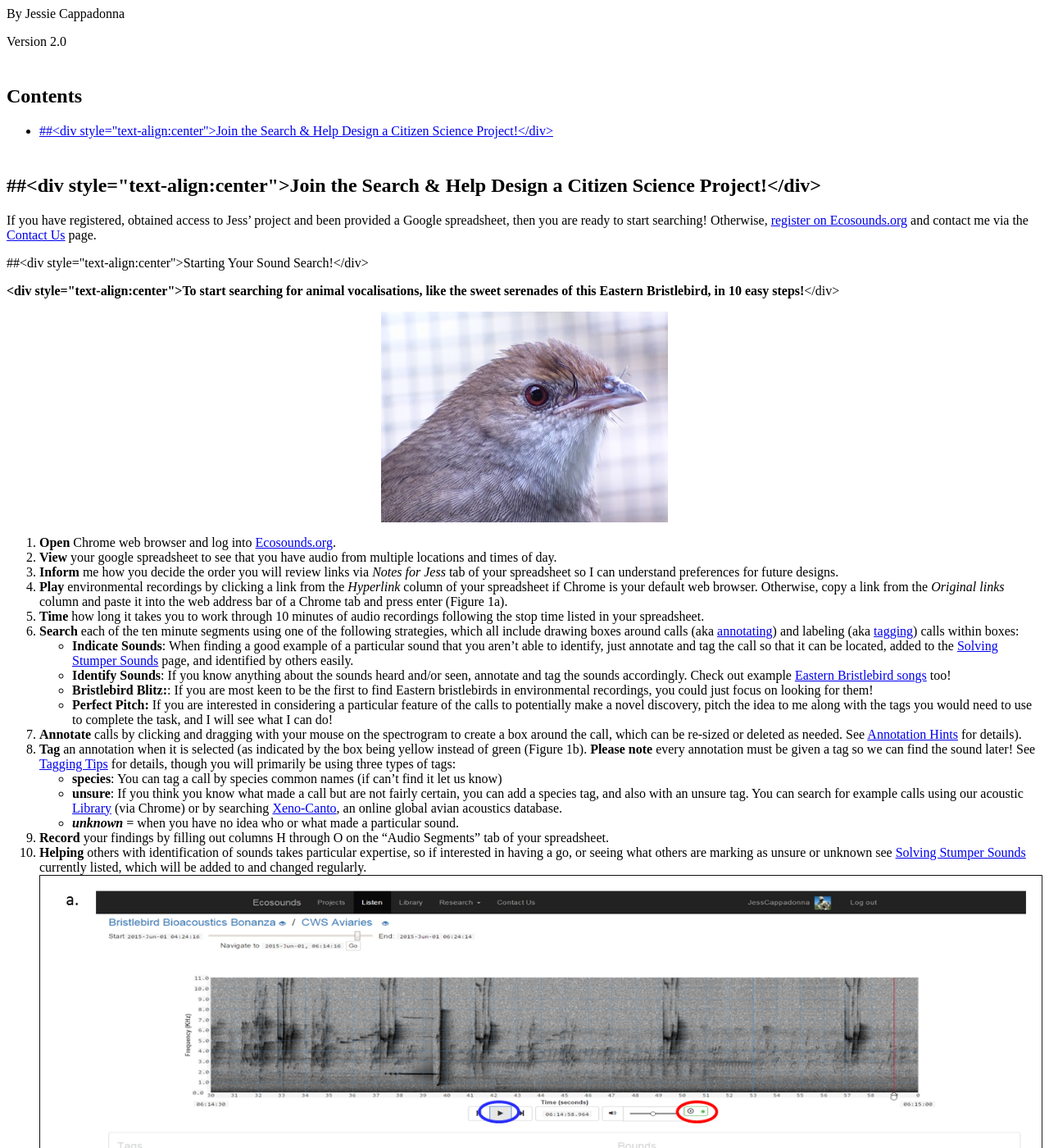
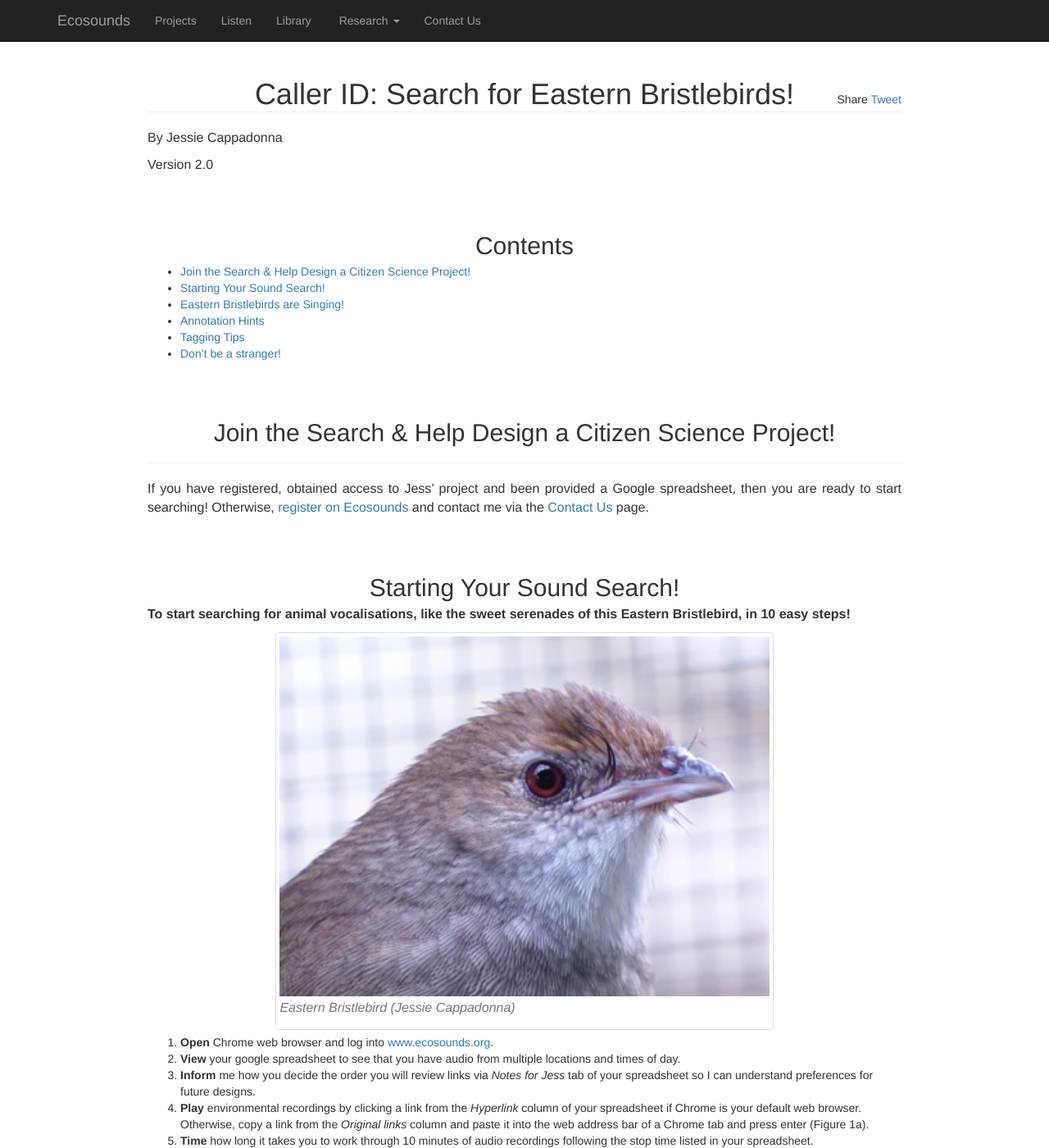
Before and after one commit to QutEcoacoustics/research-blog, a Jekyll site: the page built from help/sound-search-steps.md, in a window 1280 px wide and 1400 px high. Shown: the whole window at 82% size. Built offline with Jekyll 4.4.1, drawn with Linux system fonts in a browser that asks for light colours; nearby versions of some CDN libraries; comment, search, counter and statistics services are not loaded; some of the changed text lies outside the part shown.

Commit message:
Fixed technical issues
- Fixed invalid characters in frontmatter yaml
- Swapper inline HTML center divs with a page-level center directive
- Add images to audio snippet
- Implemented a same height and inline style image flow for audio
snippets (height is controlled by css .figure-audio directive on page)
- Fixed various broken links
- Standardized brand styling
- added more margin to all figure widgets

```diff
--- a/_includes/audio.html
+++ b/_includes/audio.html
@@ -1,4 +1,9 @@
-<figure class="figure figure-audio thumbnail">
+<figure class="figure figure-audio thumbnail {% if include.class  %}{{ include.class }}{% endif %}" style="{{ include.style }}">
+    {% if include.image_src %}
+    <a href="{% if include.href %}{{ include.href}}{% else %}{{ include.image_src }}{% endif %}">
+        <img src="{{ include.image_src }}" alt="{{ include.caption }}" >
+    </a>
+    {% endif %}
     {% if include.soundCloudTrack %}
     <iframe
         width="100%"
@@ -8,9 +13,11 @@
         src="https://w.soundcloud.com/player/?url=https%3A//api.soundcloud.com/tracks/{{ include.soundCloudTrack }}%3Fsecret_token%3D{{ include.soundCloudToken }}&amp;color=ff5500&amp;auto_play=false&amp;hide_related=true&amp;show_comments=false&amp;show_user=true&amp;show_reposts=false">
     </iframe>
     {% else %}
-    <audio style="width:100%" src="{{ include.src }}" alt="{{ include.caption }}" controls="controls">
-        Your browser does not support the <code>audio</code> element.
-	</audio>
+    <div class="figure-audio-wrapper">
+        <audio style="width:100%" src="{{ include.src }}" alt="{{ include.caption }}" controls="controls">
+            Your browser does not support the <code>audio</code> element.
+        </audio>
+    </div>
     {% endif %}
 
   <figcaption style="margin-top: 0.3em" class="text-muted small">
--- a/_includes/figure.html
+++ b/_includes/figure.html
@@ -1,4 +1,4 @@
-<figure class="figure thumbnail" style="{{ include.style }}">
+<figure class="figure thumbnail {% if include.class  %}{{ include.class }}{% endif %}" style="{{ include.style }}">
 	<a href="{% if include.href %}{{ include.href}}{% else %}{{ include.src }}{% endif %}">
 		<img src="{{ include.src }}" alt="{{ include.caption }}" >
 	</a>
--- a/_layouts/content.html
+++ b/_layouts/content.html
@@ -8,7 +8,7 @@
 
 </style>
 <div class="col-md-10 col-md-offset-1">
-    <div class="content">
+    <div class="content{% if layout.is_help  %}{{ ' help' }}{% endif %}">
       <div class="page-header">
         <h1 id="{{ page.title | slugify }}">{{ page.title }}
         {% if page.subtitle %}
--- /dev/null
+++ b/_layouts/help.html
@@ -0,0 +1,6 @@
+---
+layout: content
+is_help: true
+---
+
+{{ content }}
--- a/css/modifications.css
+++ b/css/modifications.css
@@ -60,7 +60,7 @@
 
 .figure {
   width: 100%;
-  margin: 0 auto;
+  margin: 5px auto;
   text-align: center
 }
 
@@ -72,11 +72,50 @@
   text-align: left;
 }
 
-.post .figure {
+.post .figure, .help .figure, .figure.medium  {
   width: 66%;
-  margin: 0 auto;
+  margin: 5px auto;
   text-align: center
 }
+
+.figure.half {
+    width: 49%;
+    margin: 5px auto;
+}
+
+.figure.inline {
+    clear: none;
+    display: inline-flex;
+    flex-direction: column;
+}
+
+.figure.inline>a>img{
+    width: auto;
+    height: auto;
+    max-height: 100%;
+}
+
+.figure.inline>a{
+    width: 100%;
+    height: 100%;
+    flex-shrink: 1;
+    flex-grow: 1;
+    display: block;
+    min-height: 1em;
+}
+
+.figure.inline>.figure-audio-wrapper {
+    width: 100%;
+    flex-grow: 0;
+    flex-basis: auto;
+}
+
+.figure.inline>figcaption{
+    flex-basis: auto;
+    flex-grow: 0;
+}
+
+
 
 .post figcaption {
   text-align: center;
--- a/help/sound-search-steps.md
+++ b/help/sound-search-steps.md
@@ -1,17 +1,20 @@
 ---
-layout: content
-title: Caller ID: Search for Eastern Bristlebirds!
+layout: help
+title: "Caller ID: Search for Eastern Bristlebirds!"
 # Include lines 1-3 and 5 (front matter) at top of each file) above is YAML files
-#to be added later as pages are developed:
+# to be added later as pages are developed:
 # If interested be sure and learn more about [this project](project-details.html), [our lab's work](about-ecosounds.html), and the [nature of acoustics](nature-of-sound.html).
 ---
+<style>
+  h1,h2,h3,h4,h5,h6 {
+    text-align: center;
+  }
 
-<style>
-  /* below is CSS (cascading style sheets) styling language for HTML */
-  h1,h2,h3,h4,h5,h6 {
-    padding-top: 1em;
+  .figure-audio {
+    height: 400px;
   }
 </style>
+
 
 By Jessie Cappadonna
 
@@ -24,75 +27,62 @@
 {:toc}
 
 
-##<div style="text-align:center">Join the Search & Help Design a Citizen Science Project!</div>
----
+## Join the Search & Help Design a Citizen Science Project!
 
-If you have registered, obtained access to Jess' project and been provided a Google spreadsheet, then you are ready to start searching! Otherwise, [register on Ecosounds.org](https://www.ecosounds.org/my_account/sign_upregistering.html) and contact me via the [Contact Us](https://www.ecosounds.org/contact_us) page.
+------
+
+If you have registered, obtained access to Jess' project and been provided a Google spreadsheet, then you are ready to start searching! Otherwise, [register on Ecosounds](https://www.ecosounds.org/my_account/sign_up.html) and contact me via the [Contact Us](https://www.ecosounds.org/contact_us) page.
 
 
-##<div style="text-align:center">Starting Your Sound Search!</div>
+## Starting Your Sound Search!
 
-**<div style="text-align:center">To start searching for animal vocalisations, like the sweet serenades of this Eastern Bristlebird, in 10 easy steps!**</div>
-
-<div style="text-align:center"><img src="./media/ebb_350x257.jpg" width=""/></div>
+**To start searching for animal vocalisations, like the sweet serenades of this Eastern Bristlebird, in 10 easy steps!**
 
 
-1. **Open** Chrome web browser and log into [Ecosounds.org](https://www.ecosounds.org/).
+{% include figure.html src="./media/ebb_350x257.jpg" caption="Eastern Bristlebird (Jessie Cappadonna)" medium="true" %}
+
+1. **Open** Chrome web browser and log into [www.ecosounds.org](https://www.ecosounds.org/).
 2.  **View** your google spreadsheet to see that you have audio from multiple locations and times of day.
 3. **Inform** me how you decide the order you will review links via _Notes for Jess_ tab of your spreadsheet so I can understand preferences for future designs.
 4. **Play** environmental recordings by clicking a link from the _Hyperlink_ column of your spreadsheet if Chrome is your default web browser. Otherwise, copy a link from the _Original links_ column and paste it into the web address bar of a Chrome tab and press enter (Figure 1a).
 5. **Time** how long it takes you to work through 10 minutes of audio recordings following the stop time listed in your spreadsheet.
-6. **Search** each of the ten minute segments using one of the following strategies, which all include drawing boxes around calls (aka [annotating](#annotations-hints)) and labeling (aka [tagging](#tagging-tips)) calls within boxes:
+6. **Search** each of the ten minute segments using one of the following strategies, which all include drawing boxes around calls (a.k.a. [annotating](#annotation-hints)) and labeling (a.k.a. [tagging](#tagging-tips)) calls within boxes:
 	- **Indicate Sounds**: When finding a good example of a particular sound that you aren't able to identify, just annotate and tag the call so that it can be located, added to the [Solving Stumper Sounds](https://docs.google.com/spreadsheets/d/1Bi8UXihbrASNy0SP2KsAYPIqWiSPzoE2ApDruRhoXiE/edit?usp=sharing) page, and identified by others easily.
-	- **Identify Sounds**:  If you know anything about the sounds heard and/or seen, annotate and tag the sounds accordingly. Check out example [Eastern Bristlebird songs](Eastern Bristlebirds are Singing!) too!
+	- **Identify Sounds**:  If you know anything about the sounds heard and/or seen, annotate and tag the sounds accordingly. Check out example [Eastern Bristlebird songs](#eastern-bristlebirds-are-singing!) too!
 	- **Bristlebird Blitz:**: If you are most keen to be the first to find Eastern bristlebirds in environmental recordings, you could just focus on looking for them!
 	- **Perfect Pitch:** If you are interested in considering a particular feature of the calls to potentially make a novel discovery, pitch the idea to me along with the tags you would need to use to complete the task, and I will see what I can do!
-7. **Annotate** calls by clicking and dragging with your mouse on the spectrogram to create a box around the call, which can be re-sized or deleted as needed. See [Annotation Hints](#annotations-hints) for details).
+7. **Annotate** calls by clicking and dragging with your mouse on the spectrogram to create a box around the call, which can be re-sized or deleted as needed. See [Annotation Hints](#annotation-hints) for details).
 8. **Tag** an annotation when it is selected (as indicated by the box being yellow instead of green (Figure 1b). **Please note** every annotation must be given a tag so we can find the sound later! See [Tagging Tips](#tagging-tips) for details, though you will primarily be using three types of tags:
 	- **species**: You can tag a call by species common names (if can't find it let us know)
 	- **unsure**: If you think you know what made a call but are not fairly certain, you can add a species tag, and also with an unsure tag. You can search for example calls using our acoustic [Library]( https://www.ecosounds.org/library) (via Chrome) or by searching [Xeno-Canto](http://www.xeno-canto.org/), an online global avian acoustics database.
-	- _**unknown**_ = when you have no idea who or what made a particular sound.
+	- **unknown**: when you have no idea who or what made a particular sound.
 9. **Record** your findings by filling out columns H through O on the "Audio Segments" tab of your spreadsheet.
 10. **Helping** others with identification of sounds takes particular expertise, so if interested in having a go, or seeing what others are marking as unsure or unknown see [Solving Stumper Sounds](https://docs.google.com/spreadsheets/d/1Bi8UXihbrASNy0SP2KsAYPIqWiSPzoE2ApDruRhoXiE/edit?usp=sharing) currently listed, which will be added to and changed regularly.
+
 <img src="./media/image14.png"   width="100%" />
-
 **Figure 1.** a) The blue circle is highlighting a play button, and the red circle is highlighting an button that give you the option to "auto play" recordings 30 seconds at a time. b) Numerous calls are annotated (green boxes) and tagged, and the call with the yellow annotation is actively being tagged.
 
-##<div style="text-align:center">Eastern Bristlebirds are Singing!</div>
+## Eastern Bristlebirds are Singing!
 
 Below are the most common call types found when looking through several days of acoustic data collected from captive birds at Currumbin Wildlife Sanctuary. *Note* that there is a lot of variation in the calls and there may be more than currently listed there so if in question annotate and tag it!
 
-{% include audio.html src="./media/ebb_annotations/EBB_call01.mp3" image_src="./media/ebb_annotations/EBB_call01.JPG" caption="Call type 1" %}
+{% include audio.html src="./media/ebb_annotations/EBB_call01.mp3" image_src="./media/ebb_annotations/EBB_call01.JPG" caption="Call type 1"  class="half inline" %}
+{% include audio.html src="./media/ebb_annotations/EBB_call02.mp3" image_src="./media/ebb_annotations/EBB_call02.JPG" caption="Call type 2"  class="half inline" %}
+{% include audio.html src="./media/ebb_annotations/EBB_call03.mp3" image_src="./media/ebb_annotations/EBB_call03.JPG" caption="Call type 3"  class="half inline" %}
+{% include audio.html src="./media/ebb_annotations/EBB_call04.mp3" image_src="./media/ebb_annotations/EBB_call04.JPG" caption="Call type 4"  class="half inline" %}
+{% include audio.html src="./media/ebb_annotations/EBB_call05.mp3" image_src="./media/ebb_annotations/EBB_call05.JPG" caption="Call type 5"  class="half inline" %}
+{% include audio.html src="./media/ebb_annotations/EBB_call06.mp3" image_src="./media/ebb_annotations/EBB_call06.JPG" caption="Call type 6"  class="half inline" %}
+{% include audio.html src="./media/ebb_annotations/EBB_call07.mp3" image_src="./media/ebb_annotations/EBB_call07.JPG" caption="Call type 7"  class="half inline" %}
+{% include audio.html src="./media/ebb_annotations/EBB_call08.mp3" image_src="./media/ebb_annotations/EBB_call08.JPG" caption="Call type 8"  class="half inline" %}
+{% include audio.html src="./media/ebb_annotations/EBB_call09.mp3" image_src="./media/ebb_annotations/EBB_call09.JPG" caption="Call type 9"  class="half inline" %}
+{% include audio.html src="./media/ebb_annotations/EBB_call10.mp3" image_src="./media/ebb_annotations/EBB_call10.JPG" caption="Call type 10" class="half inline" %}
+{% include audio.html src="./media/ebb_annotations/EBB_call11.mp3" image_src="./media/ebb_annotations/EBB_call11.JPG" caption="Call type 11" class="half inline" %}
+{% include audio.html src="./media/ebb_annotations/EBB_call12.mp3" image_src="./media/ebb_annotations/EBB_call12.JPG" caption="Call type 12" class="half inline" %}
+{% include audio.html src="./media/ebb_annotations/EBB_call13.mp3" image_src="./media/ebb_annotations/EBB_call13.JPG" caption="Call type 13" class="half inline" %}
+{% include audio.html src="./media/ebb_annotations/EBB_call14.mp3" image_src="./media/ebb_annotations/EBB_call14.JPG" caption="Call type 14" class="half inline" %}
+{% include audio.html src="./media/ebb_annotations/EBB_call15.mp3" image_src="./media/ebb_annotations/EBB_call15.JPG" caption="Call type 15" class="half inline" %}
 
-{% include audio.html src="./media/ebb_annotations/EBB_call02.mp3" image_src="./media/ebb_annotations/EBB_call02.JPG" caption="Call type 2" %}
-
-{% include audio.html src="./media/ebb_annotations/EBB_call03.mp3" image_src="./media/ebb_annotations/EBB_call03.JPG" caption="Call type 3" %}
-
-{% include audio.html src="./media/ebb_annotations/EBB_call04.mp3" image_src="./media/ebb_annotations/EBB_call04.JPG" caption="Call type 4" %}
-
-{% include audio.html src="./media/ebb_annotations/EBB_call05.mp3" image_src="./media/ebb_annotations/EBB_call05.JPG" caption="Call type 5" %}
-
-{% include audio.html src="./media/ebb_annotations/EBB_call06.mp3" image_src="./media/ebb_annotations/EBB_call06.JPG" caption="Call type 6" %}
-
-{% include audio.html src="./media/ebb_annotations/EBB_call07.mp3" image_src="./media/ebb_annotations/EBB_call07.JPG" caption="Call type 7" %}
-
-{% include audio.html src="./media/ebb_annotations/EBB_call08.mp3" image_src="./media/ebb_annotations/EBB_call08.JPG" caption="Call type 8" %}
-
-{% include audio.html src="./media/ebb_annotations/EBB_call09.mp3" image_src="./media/ebb_annotations/EBB_call09.JPG" caption="Call type 9" %}
-
-{% include audio.html src="./media/ebb_annotations/EBB_call10.mp3" image_src="./media/ebb_annotations/EBB_call10.JPG" caption="Call type 10" %}
-
-{% include audio.html src="./media/ebb_annotations/EBB_call11.mp3" image_src="./media/ebb_annotations/EBB_call11.JPG" caption="Call type 11" %}
-
-{% include audio.html src="./media/ebb_annotations/EBB_call12.mp3" image_src="./media/ebb_annotations/EBB_call12.JPG" caption="Call type 12" %}
-
-{% include audio.html src="./media/ebb_annotations/EBB_call13.mp3" image_src="./media/ebb_annotations/EBB_call13.JPG" caption="Call type 13" %}
-
-{% include audio.html src="./media/ebb_annotations/EBB_call14.mp3" image_src="./media/ebb_annotations/EBB_call14.JPG" caption="Call type 14" %}
-
-{% include audio.html src="./media/ebb_annotations/EBB_call15.mp3" image_src="./media/ebb_annotations/EBB_call15.JPG" caption="Call type 15" %}
-
-##<div style="text-align:center">Annotation Hints</div>
+## Annotation Hints
 
 Here are a few frequently asked questions and pointers about creating annotations:
 
@@ -108,8 +98,8 @@
 
 In sort, no because untagged annotations are difficult to find in the future to have identified. If you suspect you know the species but aren't certain, add the specific species tag, as well as the "unsure" tag. If you don't know the species at all tag the annotation with "unknown" (see [Tagging Tips](#tagging-tips) for ways to speed up the process!)
 
-##<div style="text-align:center">Tagging Tips</div>
-**What kind of tags already exist on Ecosounds.org?**
+## Tagging Tips
+**What kind of tags already exist on Ecosounds?**
 
 The tag list is not exhaustive, though in general you will find the follow types of tags:
 
@@ -149,7 +139,7 @@
 
 Don't worry about the reference tick boxes, but essentially, the box is ticked by project moderators to select particularly good examples for each animal vocalisation. It is difficult for each volunteer to know what call types have already been ticked, so just leave that to me!
 
-##<div style="text-align:center">Don't be a stranger!</div>
+## Don't be a stranger!
 
 **If you have questions, feedback, or ideas for future improvement drop me a line**!
 
@@ -157,7 +147,7 @@
 
 1. What species and habitats you are interested in learning about and hearing?
 2. Species you would be interested in learning more about.
-2. What ideas do you have for other information to include on Ecosounds.org?
+2. What ideas do you have for other information to include on Ecosounds?
 3. Do you have any different ideas on how to display acoustic recordings?
 4. Are you interested in being part of citizen science research about acoustics?
 
```
Also changed, not shown: help/website-instructions.md (+0 -6 lines), README.md.
